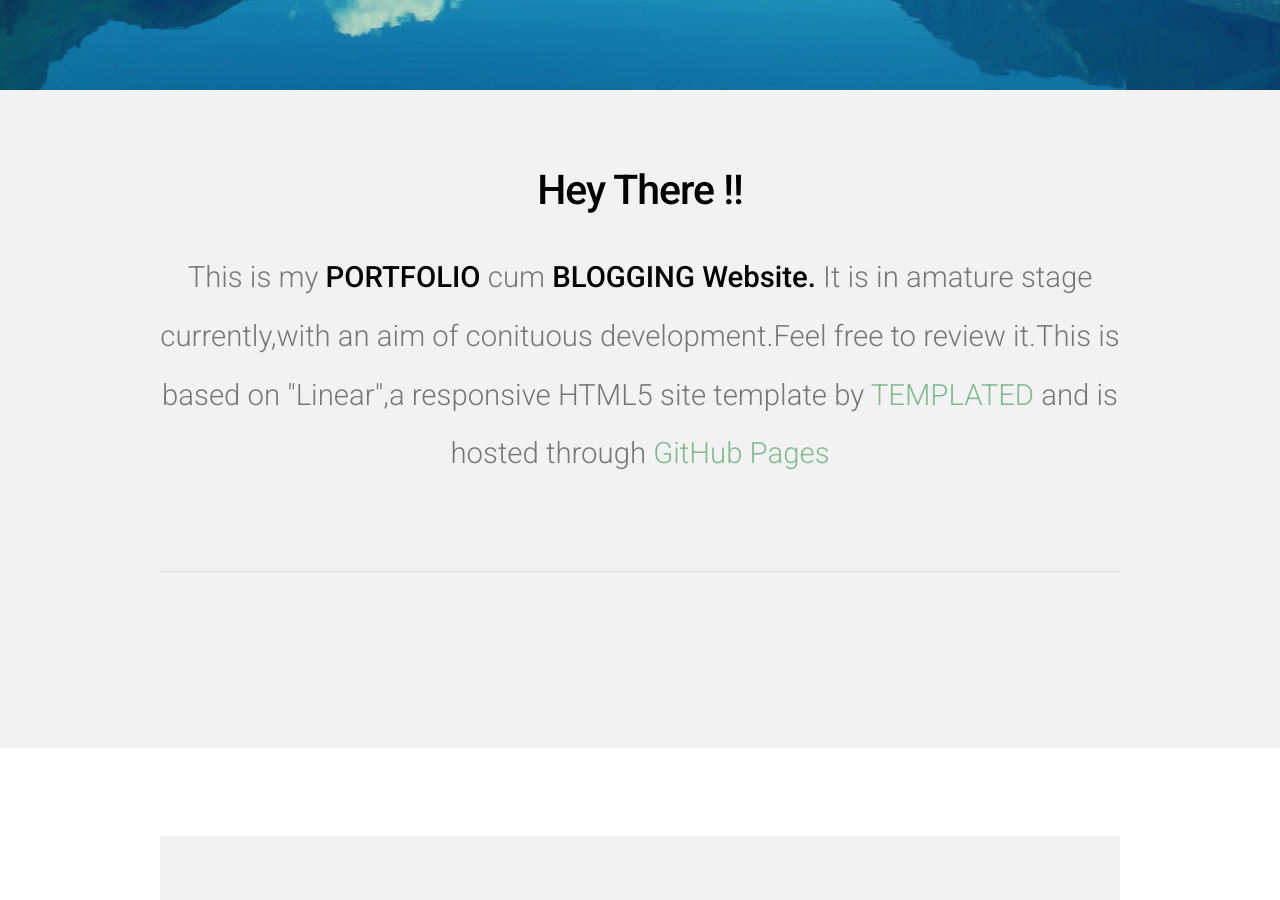
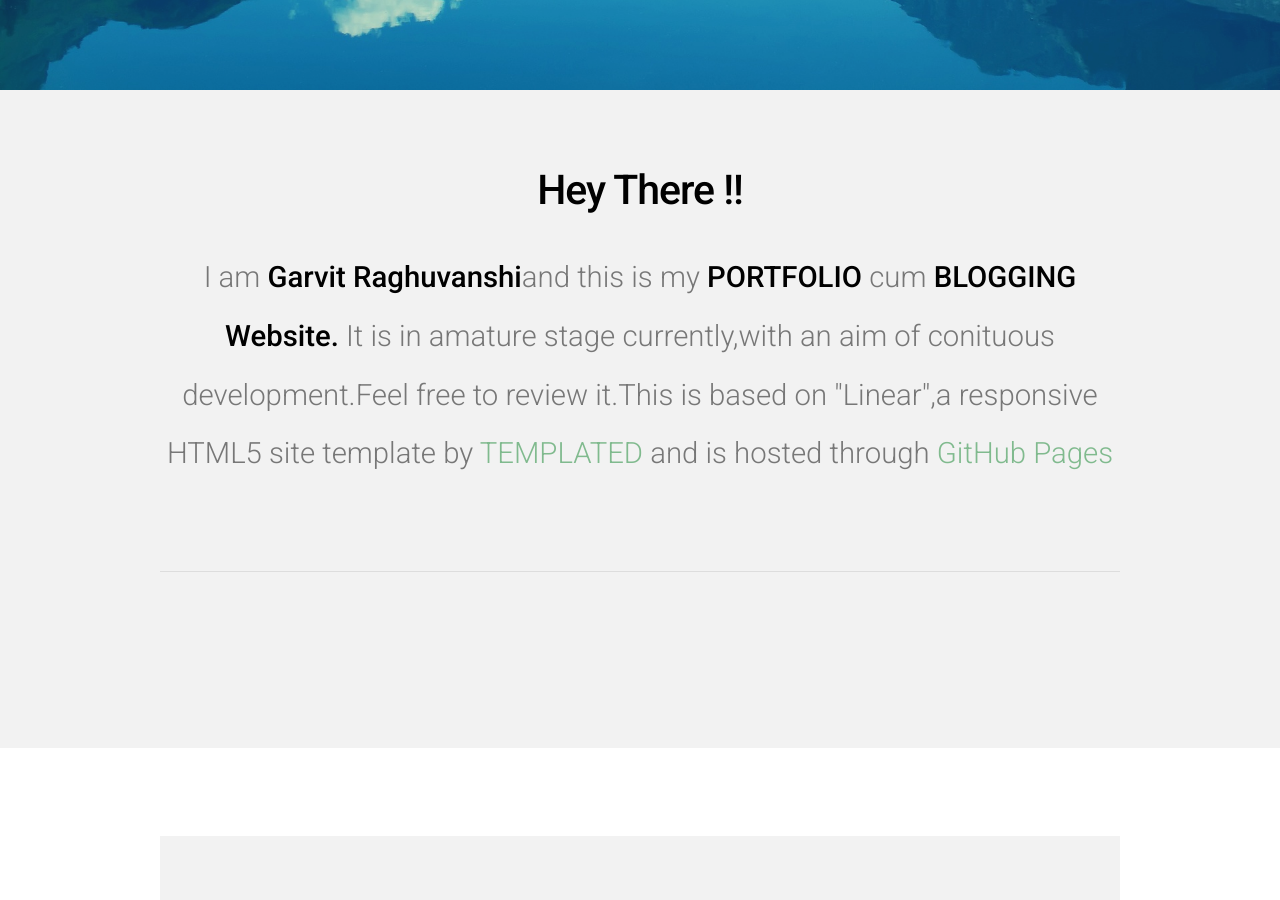
Before and after one commit to garvitr/garvitr.github.io, a Jekyll site: the page built from index.html, in a window 1280 px wide and 900 px high, scrolled down 522 px. Built offline with Jekyll 4.4.1, drawn with Linux system fonts in a browser that asks for light colours; nearby versions of some CDN libraries; the list of posts is cut into pages by our own code.

Commit message:
update construct

```diff
--- a/_includes/nav.html
+++ b/_includes/nav.html
@@ -5,7 +5,7 @@
 			{% assign current = page.url | downcase | split: '/' %}
 			<li {% if current[1] == 'index.html' %}class='current'{% endif %}><a href="/index.html">Homepage</a></li>
 			<li {% if current[1] == 'blog' %}class='current'{% endif %}><a href="/construct">Blog</a></li>
-			<li {% if current[1] == 'left-sidebar.html' %}class='current'{% endif %}><a href="/construct.html">Some Cool Stuff</a></li>
+			<li {% if current[1] == 'left-sidebar.html' %}class='current'{% endif %}><a href="/construct">Some Cool Stuff</a></li>
 			<!--
 			<li {% if current[1] == 'right-sidebar.html' %}class='current'{% endif %}><a href="/right-sidebar.html">Right Sidebar</a></li>
 			<li {% if current[1] == 'no-sidebar.html' %}class='current'{% endif %}><a href="/no-sidebar.html">No Sidebar</a></li>
--- a/index.html
+++ b/index.html
@@ -19,7 +19,7 @@
 		<header>
 			<h2 ><strong>Hey There !!</strong></h2>
 		</header>
-		<p style="font-size:200%;">This is my <strong>PORTFOLIO </strong>cum <STRONG>BLOGGING Website.</STRONG> It is in amature stage currently,with an aim of conituous development.Feel free to review it.This is based on "Linear",a  responsive HTML5 site template by <a href="http://templated.co">TEMPLATED</a>
+		<p style="font-size:200%;">I am <strong>Garvit Raghuvanshi</strong>and this is my <strong>PORTFOLIO </strong>cum <STRONG>BLOGGING Website.</STRONG> It is in amature stage currently,with an aim of conituous development.Feel free to review it.This is based on "Linear",a  responsive HTML5 site template by <a href="http://templated.co">TEMPLATED</a>
 				and is hosted through <a href="https://pages.github.com/">GitHub Pages</a></p>
 		<hr />
 		<!--
```
